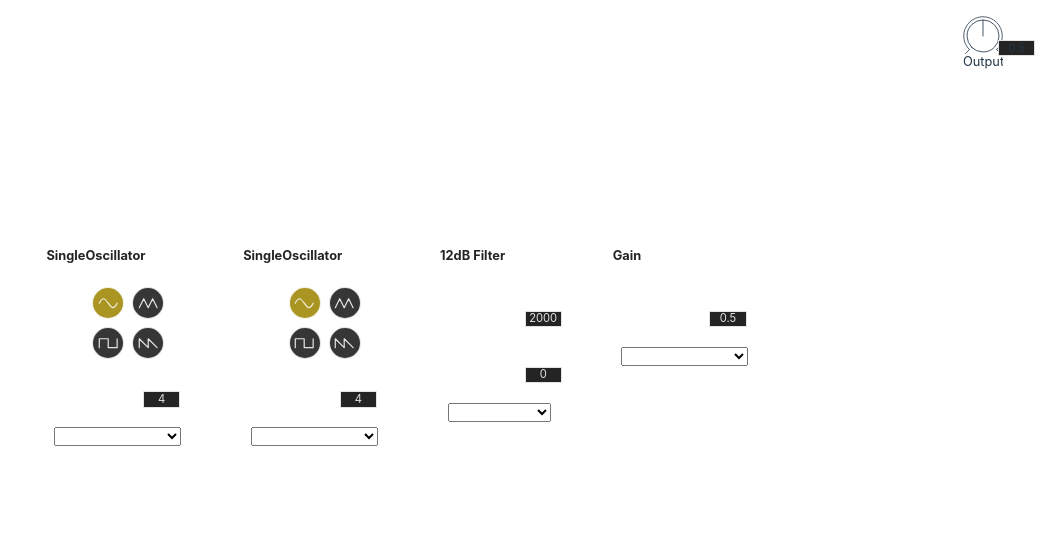
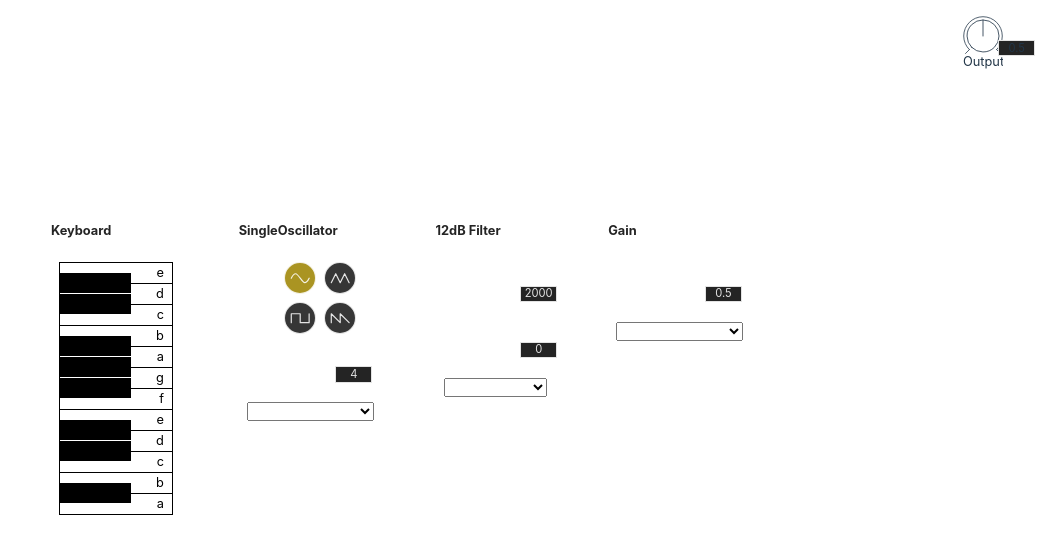
Before and after one commit to syeo66/audio-synth-test, a React (Vite) app: page / in a window 1280 px wide. Both pictures are taken after a click on the button "Start Rack". Shown: the top 554 px of the page, without its empty margins (229-1280 px from the left). Built offline with nearby package versions, Linux system fonts and the light colour scheme.

Commit message:
Add keyboard module layout

```diff
--- a/src/App.tsx
+++ b/src/App.tsx
@@ -3,12 +3,14 @@ import React from 'react'
 import Case from './components/Case'
 import Filter12db from './modules/Filter12db'
 import Gain from './modules/Gain'
+import Keyboard from './modules/Keyboard'
 import SingleOscillator from './modules/SingleOscillator'
 
 const App: React.FC = () => {
+  // TODO add module visibility selector
   return (
     <Case>
-      <SingleOscillator />
+      <Keyboard />
       <SingleOscillator />
       <Filter12db />
       <Gain />
--- a/src/index.css
+++ b/src/index.css
@@ -3,7 +3,7 @@
   --background-color: #242424;
   --border-color: var(--text-color);
   --border-radius: 1rem;
-  --module-height: 300px;
+  --module-height: 350px;
   --inactive: #363636;
   --active: #aa9422;
 }
--- /dev/null
+++ b/src/modules/Keyboard.tsx
@@ -0,0 +1,68 @@
+import React from 'react'
+import styled from 'styled-components'
+
+import Module from '../components/Module'
+
+const Keyboard: React.FC = () => {
+  return (
+    <Module title="Keyboard">
+      <KeysWrapper>
+        <WhiteKey>e</WhiteKey>
+        <BlackKey />
+        <WhiteKey>d</WhiteKey>
+        <BlackKey />
+        <WhiteKey>c</WhiteKey>
+        <WhiteKey>b</WhiteKey>
+        <BlackKey />
+        <WhiteKey>a</WhiteKey>
+        <BlackKey />
+        <WhiteKey>g</WhiteKey>
+        <BlackKey />
+        <WhiteKey>f</WhiteKey>
+        <WhiteKey>e</WhiteKey>
+        <BlackKey />
+        <WhiteKey>d</WhiteKey>
+        <BlackKey />
+        <WhiteKey>c</WhiteKey>
+        <WhiteKey>b</WhiteKey>
+        <BlackKey />
+        <WhiteKey>a</WhiteKey>
+      </KeysWrapper>
+      (does nothing yet)
+    </Module>
+  )
+}
+
+const KeysWrapper = styled.div`
+  width: 100%;
+`
+
+const BlackKey = styled.div`
+  cursor: pointer;
+  background-color: black;
+  height: 1.25rem;
+  width: 4.5rem;
+  margin-top: calc(-1.25rem / 2);
+  margin-bottom: calc(-1.25rem / 2);
+  z-index: 3px;
+  position: relative;
+`
+
+const WhiteKey = styled.div`
+  cursor: pointer;
+  background-color: white;
+  height: 1.25rem;
+  width: 6rem;
+  border: 1px solid black;
+  color: black;
+  display: flex;
+  justify-content: flex-end;
+  align-items: center;
+  padding: 0 0.5rem;
+  font-size: 0.8rem;
+  &:not(:last-child) {
+    border-bottom: none transparent 0;
+  }
+`
+
+export default Keyboard
```
